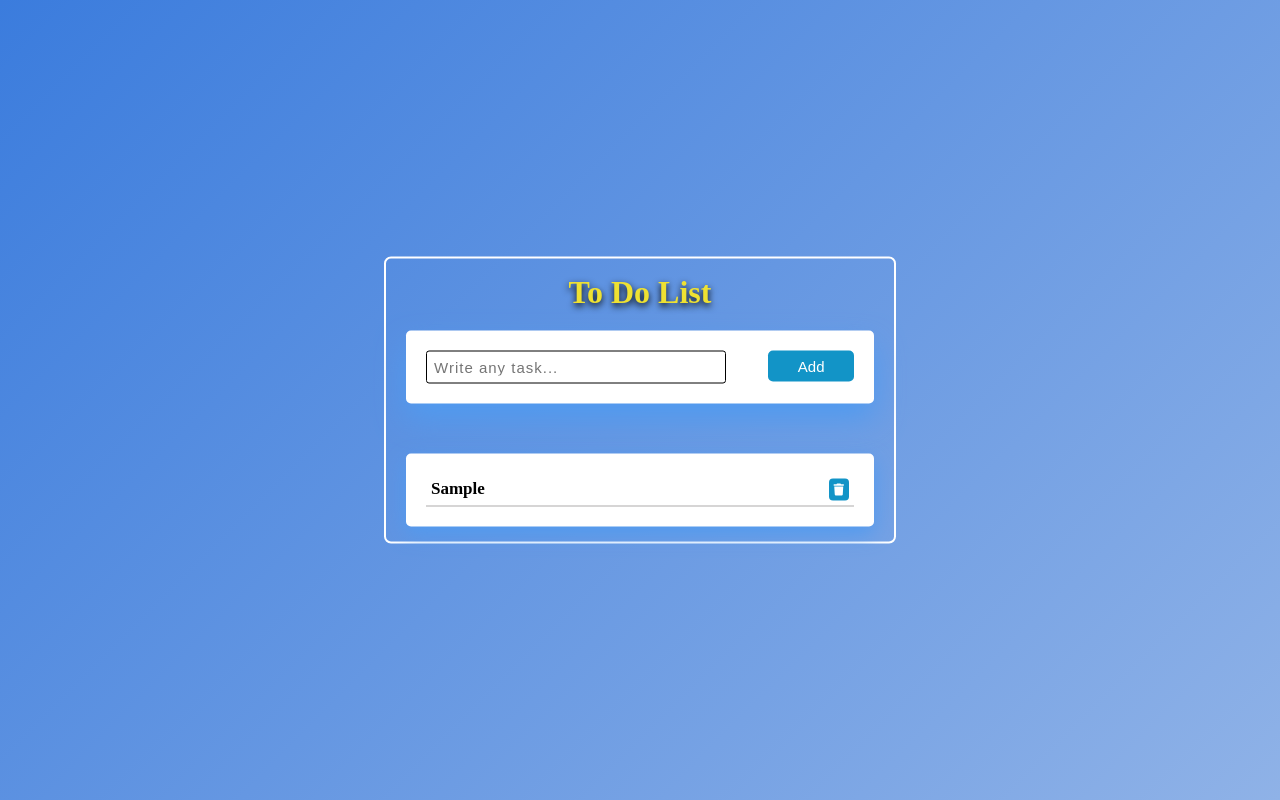
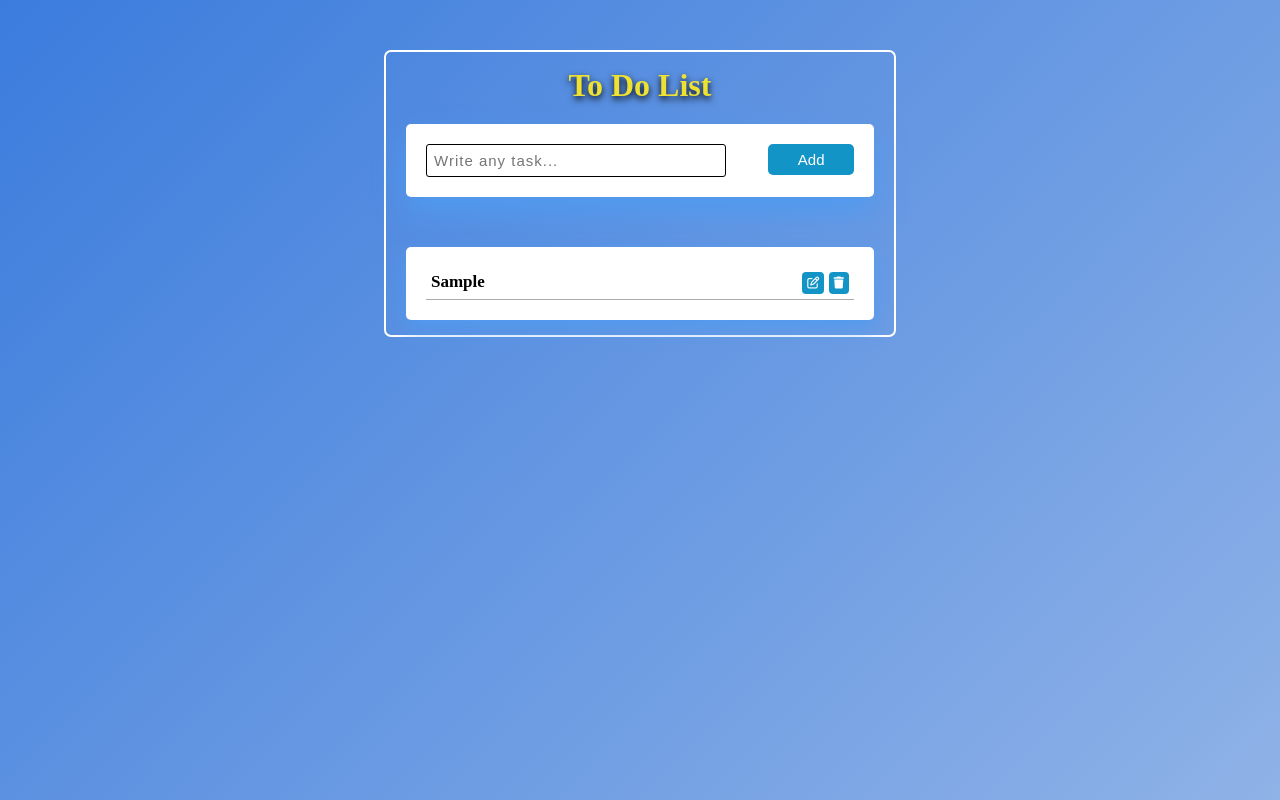
Before and after one commit to Hriday-paul/To-do-list, a plain HTML site: page index.html in a window 1280 px wide. Both pictures are taken after typing "Sample" into the empty fields and a click on the button "Add". Drawn offline with Linux system fonts and the light colour scheme.

Commit message:
added edit button

```diff
--- a/index.html
+++ b/index.html
@@ -1,45 +1,56 @@
 <!DOCTYPE html>
 <html lang="en">
+
 <head>
     <meta charset="UTF-8">
     <meta http-equiv="X-UA-Compatible" content="IE=edge">
     <meta name="viewport" content="width=device-width, initial-scale=1.0">
-    <link rel="stylesheet" href="https://cdnjs.cloudflare.com/ajax/libs/font-awesome/6.3.0/css/all.min.css" integrity="sha512-SzlrxWUlpfuzQ+pcUCosxcglQRNAq/DZjVsC0lE40xsADsfeQoEypE+enwcOiGjk/bSuGGKHEyjSoQ1zVisanQ==" crossorigin="anonymous" referrerpolicy="no-referrer" />
+    <link rel="stylesheet" href="https://cdnjs.cloudflare.com/ajax/libs/font-awesome/6.3.0/css/all.min.css"
+        integrity="sha512-SzlrxWUlpfuzQ+pcUCosxcglQRNAq/DZjVsC0lE40xsADsfeQoEypE+enwcOiGjk/bSuGGKHEyjSoQ1zVisanQ=="
+        crossorigin="anonymous" referrerpolicy="no-referrer" />
     <title>add_item</title>
     <style>
-        *{
+        * {
             margin: 0;
             padding: 0;
             box-sizing: border-box;
         }
-        body{
-            height: 100vh;
-            background: linear-gradient(135deg, rgb(59, 124, 221),rgb(143, 178, 231));
+
+        body {
+            min-height: 100vh;
+            background: linear-gradient(135deg, rgb(59, 124, 221), rgb(143, 178, 231));
         }
-        .container{
+
+        .container-root{
+            display: flex;
+            justify-content: center;
+            justify-items: center;
+        }
+
+        .container {
             border: 2px solid white;
             border-radius: 7px;
             width: 40%;
             min-width: 300px;
-            position: absolute;
-            transform: translate(-50%, -50%);
-            top: 50%;
-            left: 50%;
             padding: 15px 20px;
+            margin: 50px 0;
         }
-        .container h1{
+
+        .container h1 {
             text-align: center;
             color: #eee132;
             margin-bottom: 20px;
             text-shadow: 0px 3px 7px black;
         }
-        #newtask{
+
+        #newtask {
             background-color: #ffffff;
             padding: 20px;
             box-shadow: 0 15px 30px rgb(80, 155, 240);
             border-radius: 5px;
         }
-        #newtask input{
+
+        #newtask input {
             padding: 7px;
             border: 1px solid black;
             width: 70%;
@@ -48,11 +59,13 @@
             font-size: 15px;
             letter-spacing: 1px;
         }
-        #newtask input:focus{
+
+        #newtask input:focus {
             outline: none;
             border-color: rgb(45, 115, 219);
         }
-        #newtask button{
+
+        #newtask button {
             float: right;
             position: relative;
             padding: 7px;
@@ -65,17 +78,20 @@
             cursor: pointer;
             transition: 0.2s;
         }
-        #newtask button:hover{
+
+        #newtask button:hover {
             background-color: rgb(46, 124, 155);
         }
-        #tasks{
+
+        #tasks {
             background-color: white;
             padding: 20px;
             margin-top: 50px;
             border-radius: 5px;
             box-shadow: 0 7px 20px rgb(80, 155, 240);
         }
-        .task{
+
+        .task {
             border-bottom: 1px solid rgb(173, 172, 172);
             width: 100%;
             padding: 5px;
@@ -86,11 +102,13 @@
             flex-direction: row;
             justify-content: space-between;
         }
-        .task:first-child{
+
+        .task:first-child {
             margin-top: 0;
         }
-        .fa-solid{
-            background-color:  rgb(18, 148, 199);
+
+        .icon {
+            background-color: rgb(18, 148, 199);
             padding: 5px;
             font-size: 12px;
             color: #fff;
@@ -98,15 +116,15 @@
             cursor: pointer;
             transition: 0.3s;
         }
-        .fa-solid:hover{
-            background-color:  rgb(59, 124, 221);
-            color: black;
+
+        .icon:hover {
+            background-color: rgb(59, 124, 221);
         }
-
-
     </style>
 </head>
+
 <body>
+    <div class="container-root">
         <div class="container">
             <h1>To Do List</h1>
             <div id="newtask">
@@ -115,33 +133,54 @@
             </div>
             <div id="tasks"></div>
         </div>
+    </div>
 
 
     <script>
-        document.querySelector("#push").addEventListener("click",function(){
+        document.querySelector("#push").addEventListener("click", function () {
             var input_value = document.querySelector("#newtask input").value;
-            if (input_value == " " || input_value == 0){
+            if (input_value == " " || input_value == 0) {
                 alert("please Enter Any Task Name");
             }
-            else{
+            else {
+                const deleteIcon = `<i class="fa-solid fa-trash icon dlt"></i>`;
+                const editIcon = `<i class="fa-regular fa-pen-to-square icon edit" style="color: #ffffff;"></i>`
                 document.querySelector("#tasks").innerHTML += `<div class="task">
                     <span id = "tasknm">
                         ${input_value}
                     </span>
-                    <i class="fa-solid fa-trash"></i>
+                    <span>
+                        ${editIcon}
+                        ${deleteIcon}
+                    </span>
                 </div>
                 `
 
-                var dlt = document.querySelectorAll(".fa-solid")
-                for(var i = 0; i<dlt.length;i++){
-                    dlt[i].addEventListener("click", function(){
-                        this.parentNode.remove();
+                var dlt = document.querySelectorAll(".dlt")
+
+                // dellete task
+                for (var i = 0; i < dlt.length; i++) {
+                    dlt[i].addEventListener("click", function () {
+                        this.parentNode.parentNode.remove();
                     })
                 }
-                document.querySelector("#newtask input").value="";
+
+                //edit task
+                var editlist = document.querySelectorAll(".edit")
+                for (var i = 0; i < editlist.length; i++) {
+                    editlist[i].addEventListener("click", function () {
+                        const text = this.parentNode.parentNode.children[0].innerText;
+                        document.querySelector("#newtask input").value = text;
+                        this.parentNode.parentNode.remove();
+                    })
+                }
+
+
+                document.querySelector("#newtask input").value = "";
             }
         })
 
     </script>
 </body>
+
 </html>
```
Lines whose indentation alone changed are shown as unchanged.
